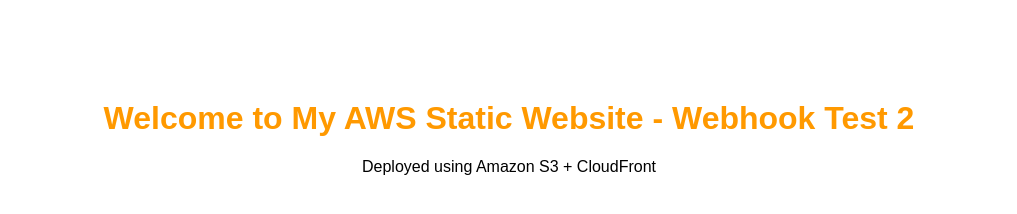
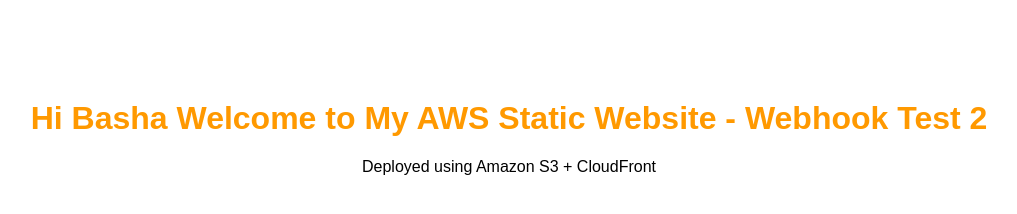
Before and after one commit to IRBasha1357/aws-static-website, a plain HTML site: page index.html in a window 1280 px wide. Shown: the whole page, without its empty margins (131-1148 px from the left). Drawn offline with Linux system fonts and the light colour scheme.

Commit message:
Update welcome message in index.html

```diff
--- a/index.html
+++ b/index.html
@@ -6,7 +6,7 @@
 </head>
 <body>
 
-    <h1>Welcome to My AWS Static Website - Webhook Test 2</h1>
+    <h1>Hi Basha Welcome to My AWS Static Website - Webhook Test 2</h1>
     <p>Deployed using Amazon S3 + CloudFront</p>
 
 </body>
```
